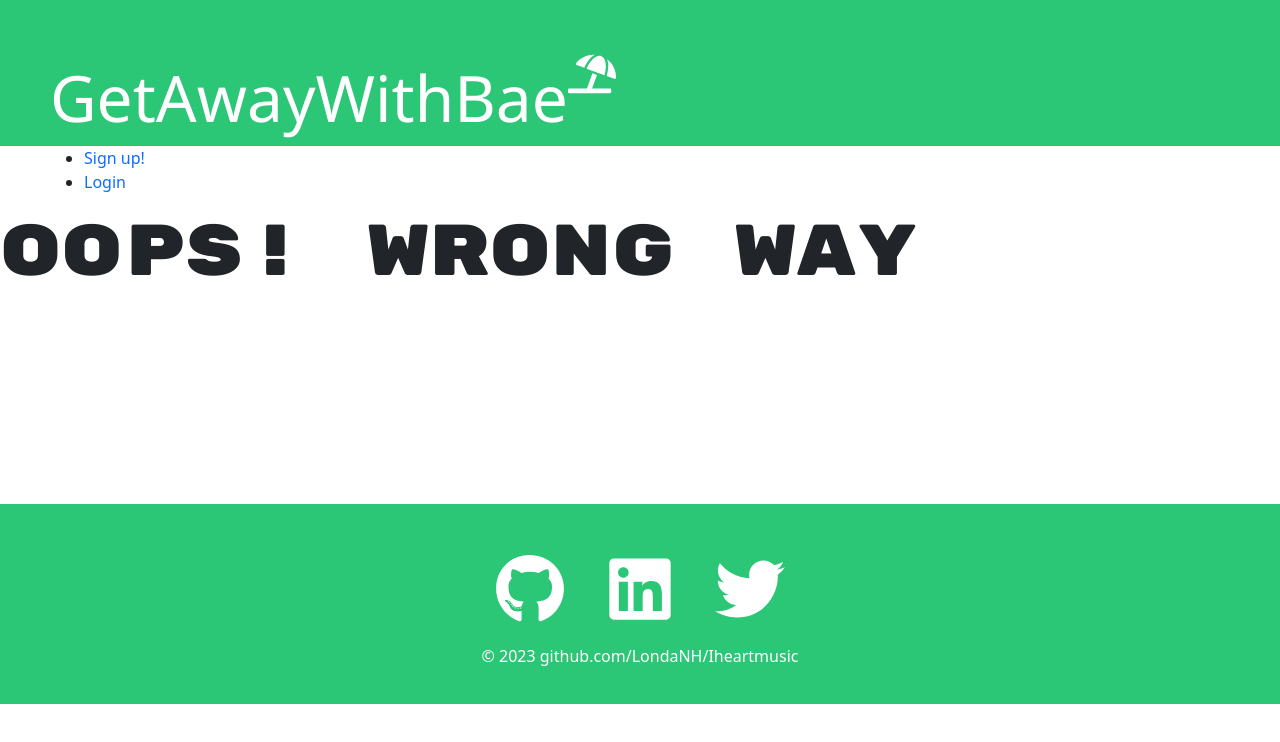
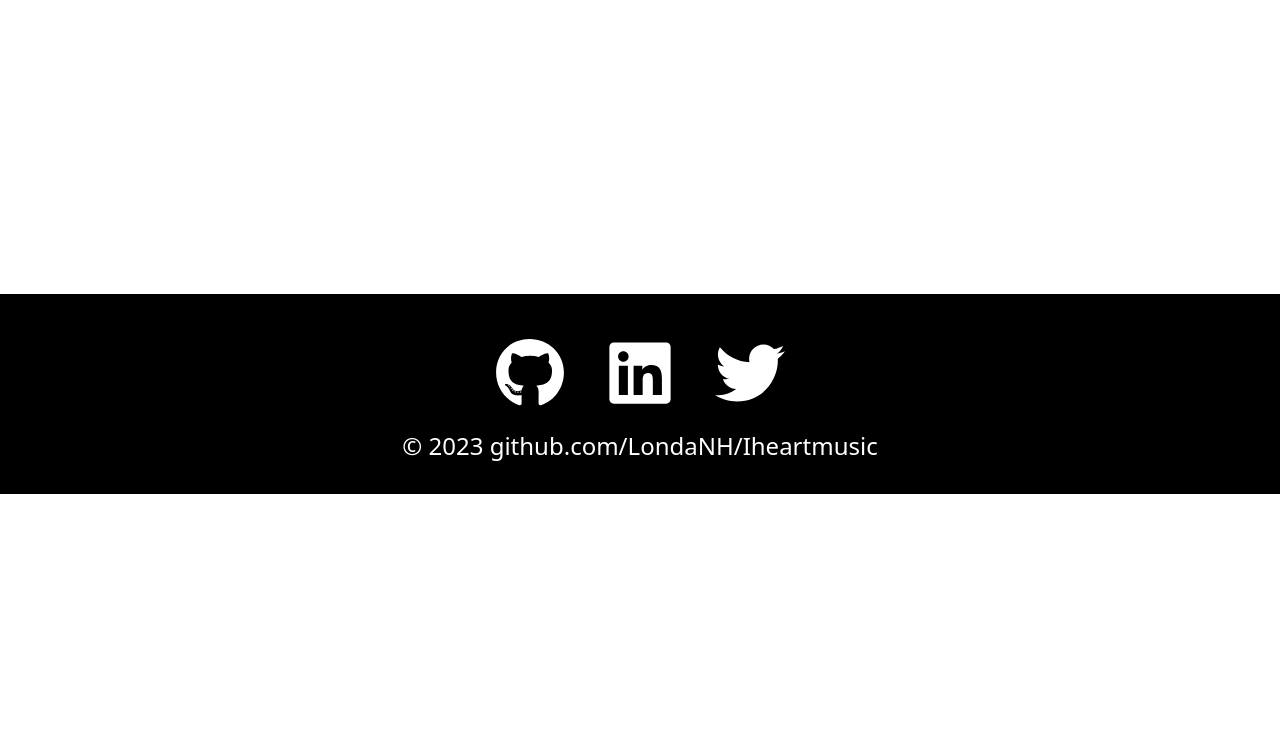
Before and after one commit to LondaNH/Iheartmusic, a React (Create React App) app in the folder client/: page /orderHistory in a window 1280 px wide. Shown: the top 742 px of the page. Built offline with nearby package versions, Linux system fonts and the light colour scheme.

Commit message:
landing page video

```diff
--- a/client/src/App.css
+++ b/client/src/App.css
@@ -1,8 +1,6 @@
 .App {
     text-align: center;
   }
-
-
 
   body {
     padding: 0;
--- a/client/src/App.js
+++ b/client/src/App.js
@@ -8,7 +8,6 @@ import {
   createHttpLink,
 } from '@apollo/client';
 import { setContext } from '@apollo/client/link/context';
-import Header from './components/Header'
 import Navbar from './components/Navbar';
 import LoginForm from './components/LoginForm';
 import SignupForm from './components/SignupForm';
@@ -43,7 +42,6 @@ function App() {
     <ApolloProvider client={client}>
     <Router>
       <>
-      <Header />
         <Navbar />
         <Routes>
           <Route
--- a/client/src/components/Header.js
+++ /dev/null
@@ -1,18 +0,0 @@
-import React from 'react';
-import { Link } from 'react-router-dom';
-import { FaUmbrellaBeach } from 'react-icons/fa'
-import '../styles/Header.css'
-
-function Header(){
-    return (
-        <header className='header'>
-            <></>
-            <Link to="/">
-            <div className='headertitle'>GetAwayWithBae<span><FaUmbrellaBeach style={{ color: 'white', fontSize: '48px' }} /></span></div>
-            </Link>
-
-        </header>
-    )
-}
-
-export default Header;
--- a/client/src/components/Navbar.js
+++ b/client/src/components/Navbar.js
@@ -1,58 +1,95 @@
-import React from 'react';
-import { Link } from 'react-router-dom';
-import '../styles/Navbar.css'
-// import SignUpForm from './SignupForm';
-// import LoginForm from './LoginForm';
+import React, { useEffect, useState } from 'react';
+import { Link, useLocation } from 'react-router-dom';
+import '../styles/Navbar.css';
+import { FaAlignJustify, FaUmbrellaBeach } from 'react-icons/fa';
 
 import Auth from '../utils/auth';
-import '../styles/Navbar.css'
 
 const AppNavbar = () => {
+  const [expandNavbar, setExpandNavbar] = useState(false);
+  const location = useLocation();
+
+  // whenever the location changes, set the expandNavbar to false so it collapses and you can see the new rendered page
+  useEffect(() => {
+    setExpandNavbar(false);
+  }, [location]);
+
   function showNavigation() {
     if (Auth.loggedIn()) {
       return (
-        <div className='navbar'>
-        <ul className="flex-row">
-          <li className="mx-1">
-            <Link to="/orderHistory">
-              Profile
-            </Link>
-          </li>
-          <li className="mx-1">
-            {/* this is not using the Link component to logout or user and then refresh the application to the start */}
-            <a href="/" onClick={() => Auth.logout()}>
-              Logout
-            </a>
-          </li>
-        </ul>
-        </div>
+        <>
+          <Link to="/orderHistory">Packages</Link>
+          <button onClick={Auth.logout}>Logout</button>
+        </>
       );
     } else {
       return (
-        <ul className="flex-row">
-          <li className="mx-1">
-            <Link to="/signup">
-              Sign up!
-            </Link>
-          </li>
-          <li className="mx-1">
-            <Link to="/login">
-              Login
-            </Link>
-          </li>
-        </ul>
+        <>
+          <Link to="/signup">Sign up!</Link>
+          <Link to="/login">Login</Link>
+        </>
       );
     }
   }
 
   return (
-    <header className="flex-row px-5">
-
-      <nav>
+    <div className='navbar' id={expandNavbar ? 'open': 'close'}>
+      <div className='toggleButton'>
+        <button onClick={() => { setExpandNavbar((prev) => !prev) }}>
+          <FaAlignJustify />
+        </button>
+      </div>
+      {/* links to each navbar item to render the appropriate page */}
+      <div className='links'>
+        <Link to="/">
+          <FaUmbrellaBeach style={{ color: 'white', fontSize: '48px' }} />
+          GetAwayWithBae
+          <span></span>
+        </Link>
         {showNavigation()}
-      </nav>
-    </header>
+      </div>
+    </div>
   );
 }
 
 export default AppNavbar;
+
+
+  //   if (Auth.loggedIn()) {
+  //     return (
+  //       <div className="navbar">
+  //       <div className="menu">
+  //           <div>
+  //             <Link to="/orderHistory">
+  //             Profile
+  //           </Link>
+  //           </div>
+  //           <div>
+  //           <Link to="/products">
+  //             Packages
+  //           </Link>
+  //           </div>
+  //           <div>
+  //           <a href="/" onClick={() => Auth.logout()}>
+  //             Logout
+  //           </a>
+  //           </div>
+  //       </div>
+  //       </div>
+  //     );
+  //   } else {
+  //     return (
+  //       <div className="navbar">
+  //       <div className="menu">
+  //           <div>  <Link to="/signup">
+  //             Sign up!
+  //           </Link>
+  //           </div>
+  //           <div>
+
+  //           </div>
+  //           <div></div>
+  //       </div>
+  //       </div>
+  //     );
+  // }
--- a/client/src/index.css
+++ b/client/src/index.css
@@ -14,13 +14,14 @@ body {
   flex: 1;
 }
 
-h1,
+
 h2,
 h3,
 h4,
 h5,
 h6 {
-  font-family: 'Rubik Mono One', sans-serif;
+  font-family: sans-serif;
+  color: black;
 }
 
 .small {
--- a/client/src/pages/Home.js
+++ b/client/src/pages/Home.js
@@ -1,11 +1,30 @@
 import React from "react";
-// import Cart from "../components/Cart";
+import { Link } from 'react-router-dom';
 
+import BgVideo from '../media/bgvideo.mp4';
+import '../styles/Home.css';
+
+import Auth from '../utils/auth';
 
 const Home = () => {
   return (
-    <div className="container">
-     Home
+    <div className="landingpage">
+      <video src={BgVideo} autoPlay muted loop className="video-bg" />
+      <div className="bg-overlay"></div>
+
+      <div className="home-text">
+        <h1>GetAwayWithBae</h1>
+        <p>Just started dating? Wanting to celebrate a 10-year anniversary?
+          <br></br>Choose from a variety of vacation packages to get away with your loved one.
+          <br></br>Click on the button below to start your journey!
+        </p>
+      </div>
+
+      {!Auth.loggedIn() && (
+        <div className="home-btn">
+          <Link to='/login'>Explore</Link>
+        </div>
+      )}
     </div>
   );
 };
--- a/client/src/styles/Footer.css
+++ b/client/src/styles/Footer.css
@@ -1,7 +1,7 @@
 .footer {
     width: 100%;
     height: 200px;
-    background: #2bc676;
+    background: black;
     display: flex;
     justify-content: center;
     align-items: center;
--- /dev/null
+++ b/client/src/styles/Home.css
@@ -0,0 +1,153 @@
+* {
+    margin: 0;
+    box-sizing: border-box;
+    color: white;
+}
+
+@font-face {
+    font-family:'Merianda' ;
+    src: url("./fonts/Merianda.ttf") format('woff2');
+}
+
+.landingpage {
+    width: 100%;
+    height: 100vh;
+    display: flex;
+    flex-direction: column;
+    align-items: center;
+    justify-content: space-around;
+    position: relative;
+    transition: 0.5s;
+    font-family: "Merianda";
+}
+
+.video-bg {
+    width: 100%;
+    height: 100vh;
+    position: absolute;
+    top: 0;
+    z-index: -1;
+    object-fit: cover;
+}
+
+.bg-overlay {
+    height: 100%;
+    width: 100%;
+    background-color: rgba(0,0,0,0.5);
+    position: absolute;
+    top: 0;
+    z-index: 0;
+}
+
+.navbar {
+    width: 100%;
+    height: 6em;
+    border-bottom: 2px solid white;
+    position: absolute;
+    top: 0;
+    left: 0;
+    display: flex;
+    justify-content: flex-start;
+    align-items: center;
+    z-index: 1;
+}
+
+.home-text {
+    width: 70%;
+    height: 60%;
+    display: flex;
+    flex-direction: column;
+    align-items: center;
+    justify-content: space-around;
+    z-index: 2;
+}
+
+h1 {
+    font-size: 6em;
+    animation-name: fade;
+    animation-duration: 4s;
+}
+
+p {
+    justify-self: flex-end;
+    font-size: 2em;
+}
+
+.home-btn {
+    width: 6em;
+    height: 2em;
+    border: 2px solid white;
+    border-radius: 0.25em;
+    background-color: rgba(255, 255, 255, 0.457);
+    z-index: 1;
+    font-size: 2em;
+    display: flex;
+    justify-content: center;
+    align-items: center;
+    cursor: pointer;
+}
+
+a {
+    text-decoration: none;
+}
+
+/* Animation */
+@keyframes fade {
+    0% {
+        opacity: 0;
+        margin-left: 3em;
+    }
+    100% {
+        opacity: 1;
+    }
+}
+
+
+/* Update height units to be relative */
+.landingpage {
+    height: 100vh;
+}
+
+.video-bg {
+    height: 100vh;
+}
+
+/* Adjust font size and spacing for smaller screens */
+.home-text {
+    height: 60%;
+}
+
+h1 {
+    font-size: 4em;
+}
+
+p {
+    font-size: 1.5em;
+}
+
+.home-btn {
+    font-size: 1.5em;
+}
+
+
+/* Adjust navbar height and font size */
+.navbar {
+    height: 4em;
+}
+
+/* Add media query for smaller screens */
+@media only screen and (max-width: 600px) {
+    /* Adjust font size and spacing for smaller screens */
+    h1 {
+        font-size: 2.5em;
+    }
+
+    p {
+        font-size: 1.7em;
+        text-align: center;
+    }
+
+    .home-btn {
+        font-size: 1em;
+    }
+}
--- a/client/src/styles/Navbar.css
+++ b/client/src/styles/Navbar.css
@@ -3,6 +3,108 @@ span {
     align-items: center;
 }
 
+
+.video-bg {
+        width: 100%;
+        height: 100%;
+        object-fit: cover;
+        position: absolute;
+        top: 0;
+        left: 0;
+}
+
 .navbar {
     width: 100%;
+    height: 6em;
+    border-bottom: 2px solid white;
+    position: absolute;
+    top: 0;
+    left: 0;
+    display: flex;
+    justify-content: flex-start;
+    align-items: center;
+    z-index: 1;
+}
+
+
+.links {
+    width: 100%;
+    height: 100%;
+    display: flex;
+    justify-content: flex-end;
+    color: white;
   }
+
+  .navbar a {
+    color: white;
+    text-decoration: none;
+    margin: 20px;
+    font-size: 25px;
+  }
+
+  .toggleButton {
+    width: 100%;
+    height: 100px;
+    display: flex;
+    align-items: center;
+    justify-content: flex-end;
+  }
+
+  .toggleButton svg {
+    font-size: 50px;
+  }
+  .toggleButton button {
+    margin-right: 20px;
+    background-color: transparent;
+    border: none;
+    color: white;
+    cursor: pointer;
+  }
+
+  #open {
+    height: 100vh;
+  }
+
+  #open .links {
+    flex-direction: column;
+    justify-content: flex-start;
+    margin-top: 100px;
+  }
+
+  #open a {
+    width: 100%;
+    text-align: center;
+  }
+
+  @media only screen and (max-width: 900px) {
+    .navbar a {
+      width: 70px;
+    }
+  }
+
+  @media only screen and (max-width: 600px) {
+    .toggleButton {
+      display: flex;
+    }
+    #close a {
+      display: none;
+    }
+  }
+
+  @media only screen and (min-width: 600px) {
+    .toggleButton {
+      display: none;
+    }
+
+    .hiddenLinks {
+      display: none;
+    }
+
+    #open {
+      height: 100px;
+    }
+
+    #open .links {
+      flex-direction: row;
+    }
+  }
--- a/client/src/utils/queries.js
+++ b/client/src/utils/queries.js
@@ -15,7 +15,6 @@ export const QUERY_PRODUCTS = gql`
     }
   }
 `;
-
 
 
 export const QUERY_ALL_PRODUCTS = gql`
```
Also changed, not shown: client/src/styles/fonts/Merianda.ttf (added), 1 other file (tests, documents, lock files or other folders).
